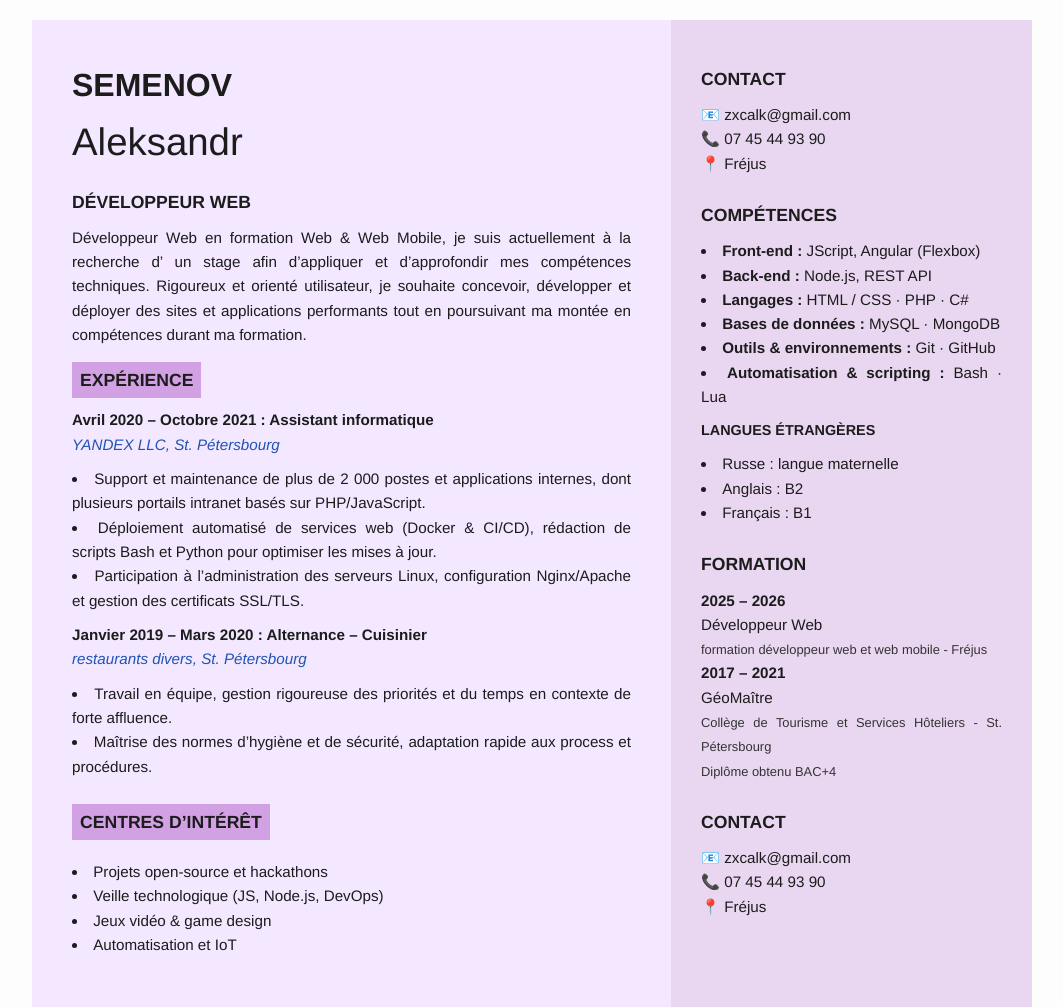
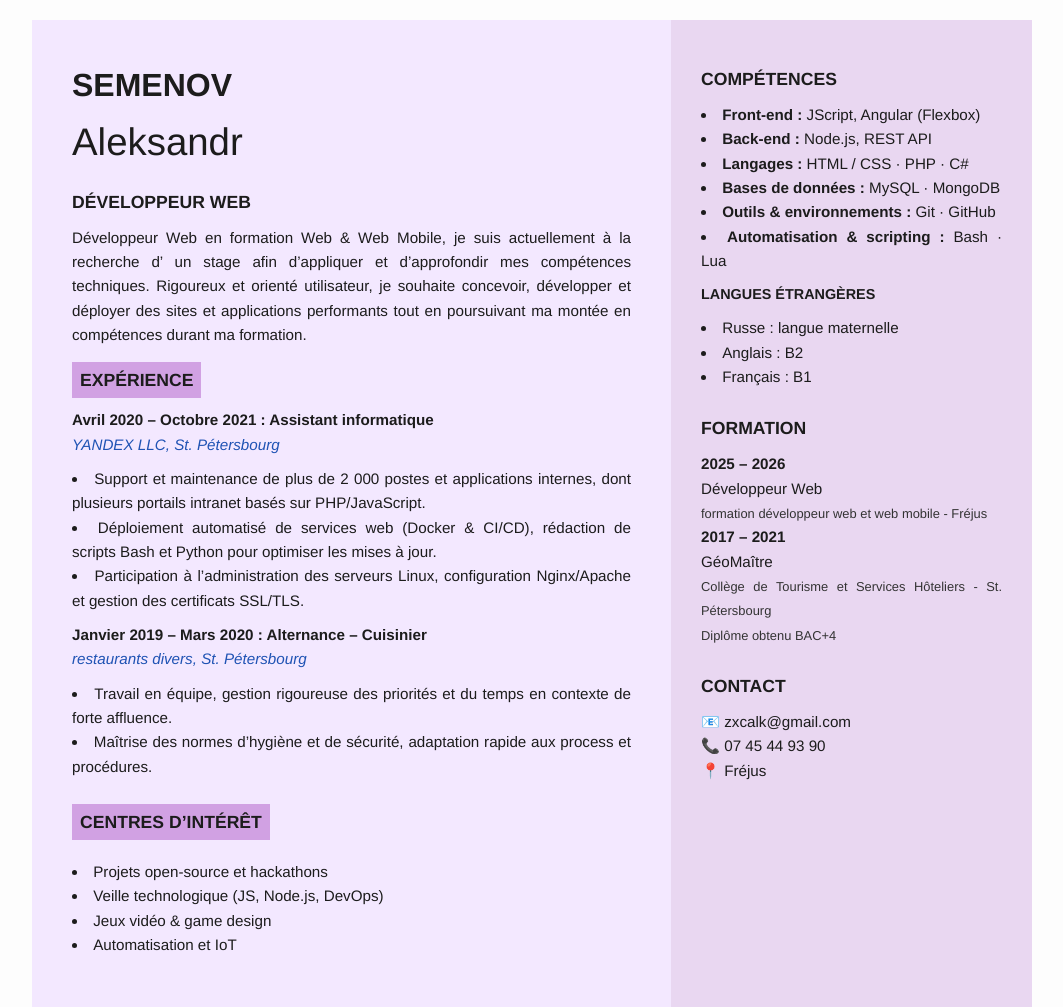
Before and after one commit to quazheat/quazheat.github.io, a plain HTML site: page index.html in a window 1280 px wide. Shown: the whole page, without its empty margins (108-1171 px from the left). Drawn offline with Linux system fonts and the light colour scheme.

Commit message:
del contact duble

```diff
--- a/index.html
+++ b/index.html
@@ -14,13 +14,6 @@
   <body>
     <div class="container">
       <aside class="sidebar">
-        <div class="section contact">
-          <h2>CONTACT</h2>
-          <p>📧 zxcalk@gmail.com</p>
-          <p>📞 07 45 44 93 90</p>
-          <p>📍 Fréjus</p>
-        </div>
-
         <div class="section competences">
           <h2>COMPÉTENCES</h2>
           <ul>
```
